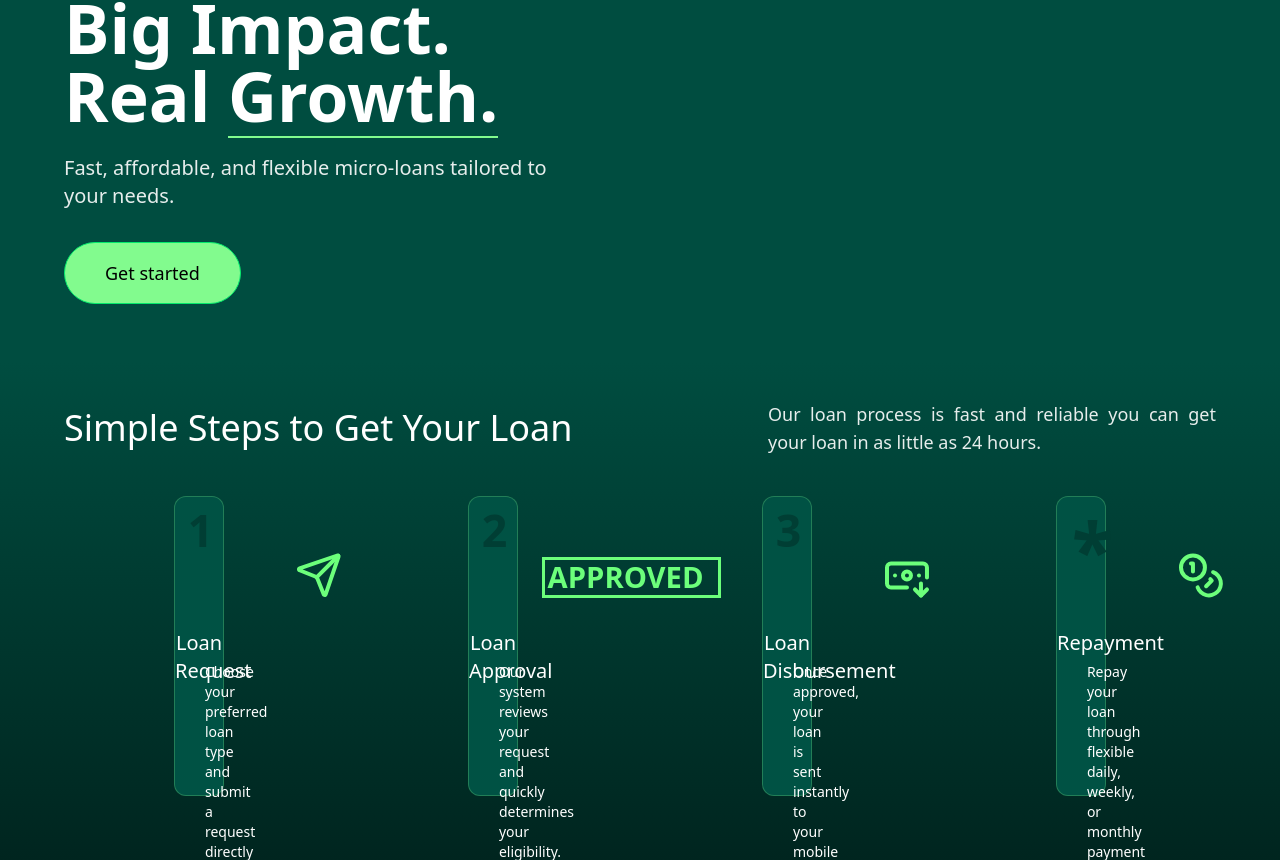
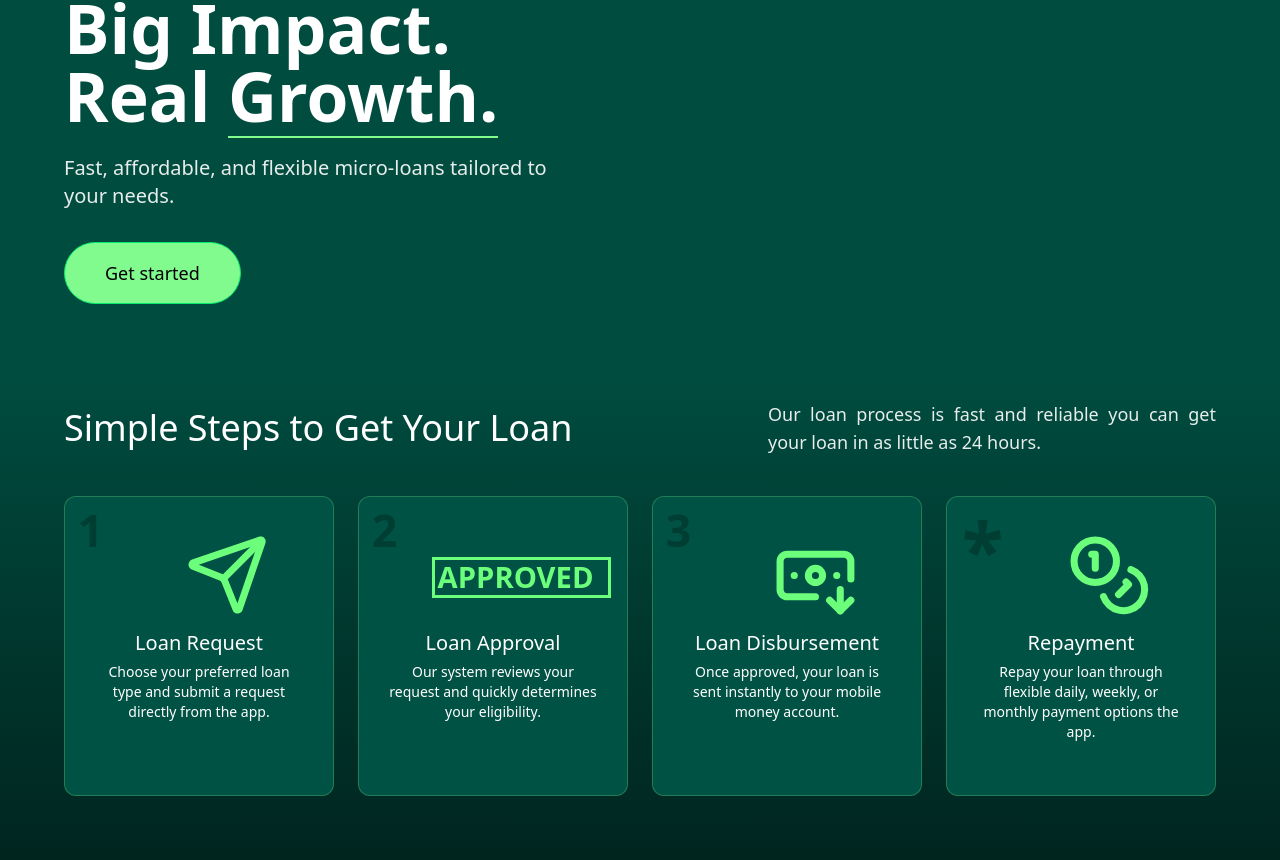
Before and after one commit to UDUKUNDA/next-jambo, a Next.js app: page / in a window 1280 px wide. Shown: the part 217-1077 px from the top of the page. Built offline with nearby package versions, Linux system fonts and the light colour scheme.

Commit message:
StepCard: constrain width and justify description

```diff
--- a/src/components/landing/StepCard.tsx
+++ b/src/components/landing/StepCard.tsx
@@ -8,7 +8,7 @@ type StepCardProps = {
 
 export function StepCard({ step, title, description, iconSrc, approvedBadge }: StepCardProps) {
   return (
-    <div className="relative h-auto min-h-[280px] sm:min-h-[300px] rounded-xl border border-[rgba(130,251,142,0.26)] bg-[#005244] p-6 hover:scale-[1.02] transition-transform duration-200">
+    <div className="relative h-auto w-full max-w-[320px] min-h-[280px] sm:min-h-[300px] rounded-xl border border-[rgba(130,251,142,0.26)] bg-[#005244] p-6 transition-transform duration-200 hover:scale-[1.02]">
       <div
         className={
           step === "*"
```
